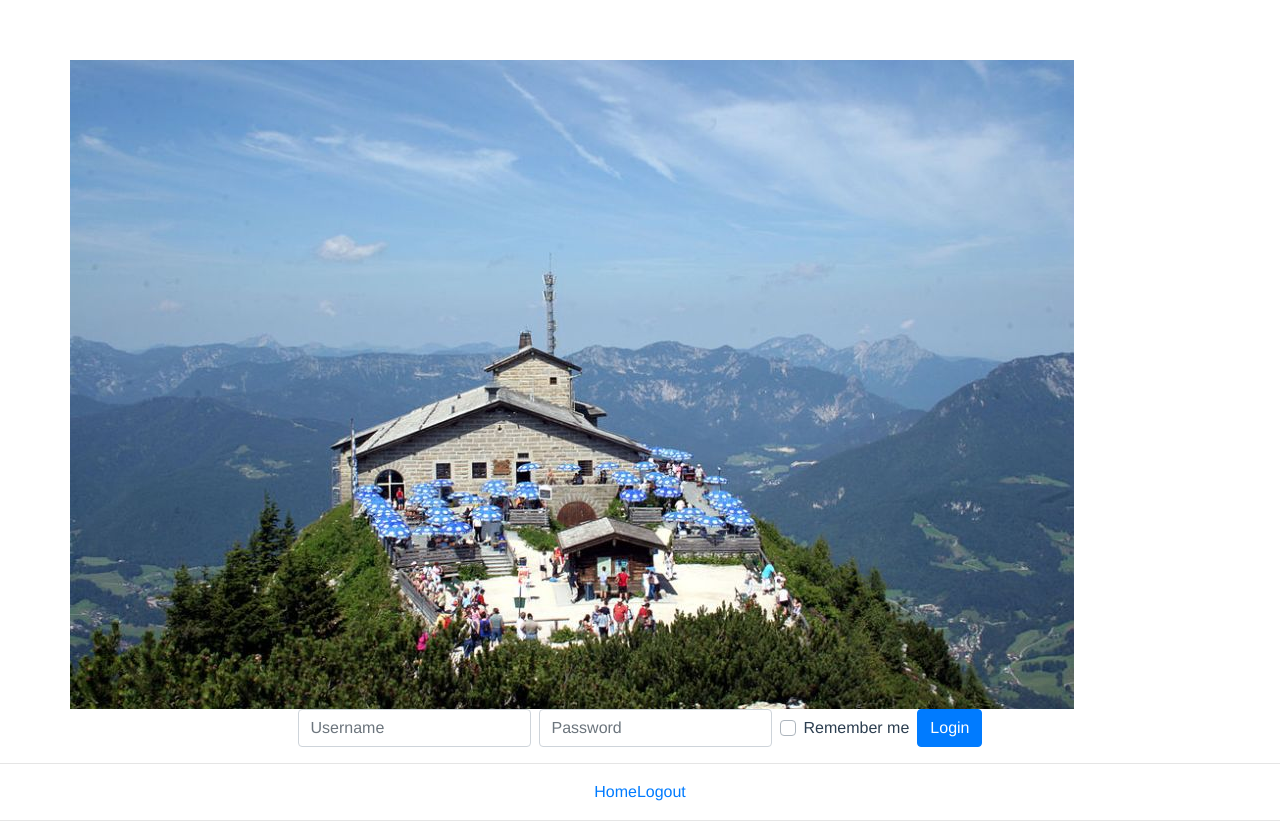
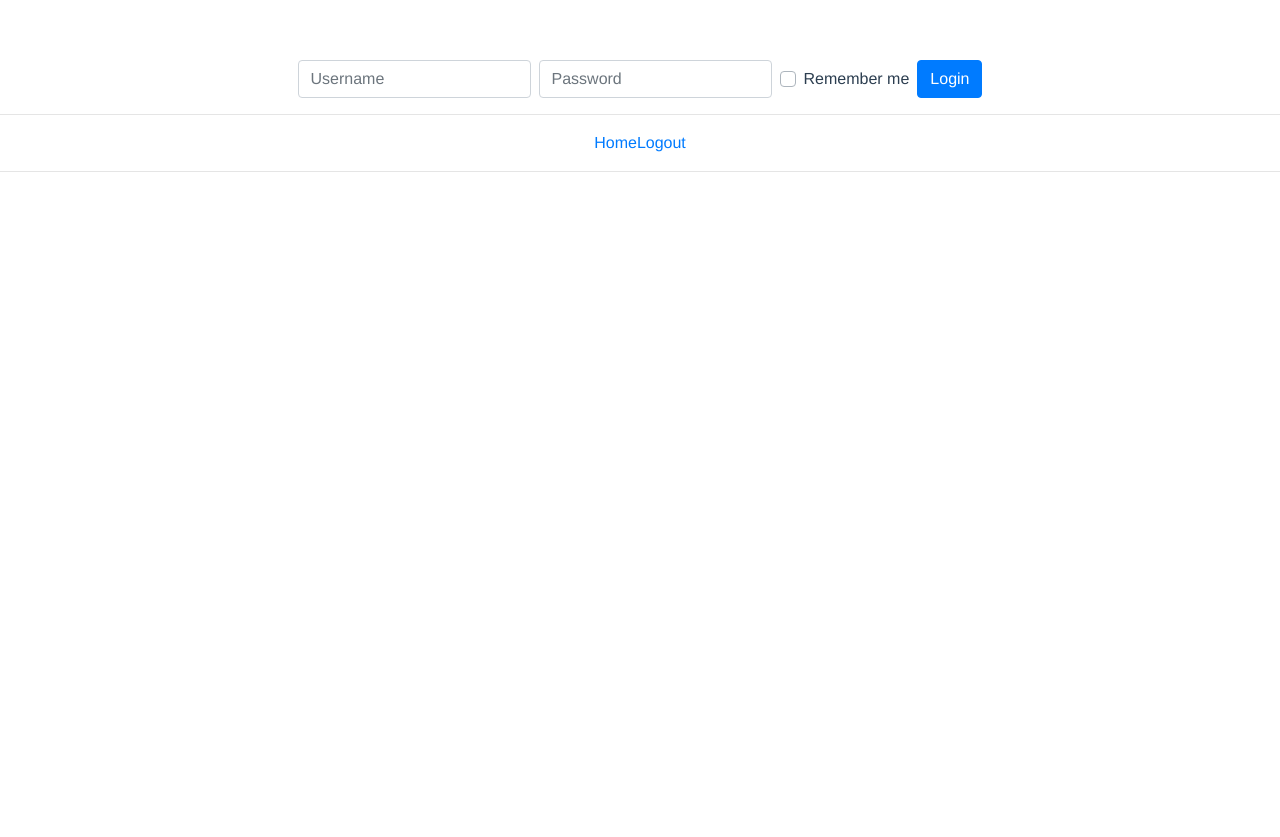
Before and after one commit to simonschaminees/adminDashboard, a Vue app in the folder main/: page / in a window 1280 px wide. After the commit the page ends 800 px from the top, so only its background shows below. Built offline with nearby package versions, Linux system fonts and the light colour scheme.

Commit message:
changes loginpage

```diff
--- a/main/src/main.js
+++ b/main/src/main.js
@@ -5,6 +5,7 @@ import App from './App.vue'
 //imports for paths
 import Adminpage from './Adminpage.vue'
 import Logout from './Logout.vue'
+import Loginpage from './LoginPage.vue'
 
 
 
--- a/main/src/pages/LoginPage.vue
+++ b/main/src/pages/LoginPage.vue
@@ -1,8 +1,8 @@
 <template>
-  <b-container class="bv-example-row">
-    <b-row>
+  <b-container class="h-50npm">
+    <!-- <b-row>
       <img src="../assets/images/background/arendsnest.jpg" alt="Arendsnest">
-    </b-row>
+    </b-row> -->
     <b-row class="mb-3" align-v="center">
         <LoginForm />
     </b-row>
```
